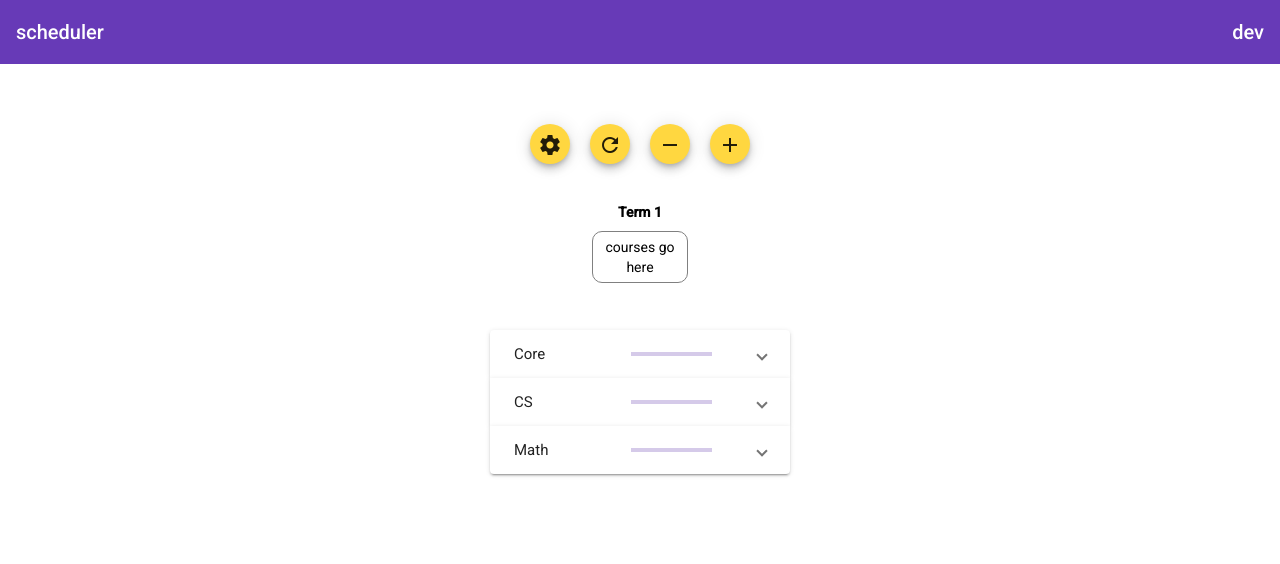
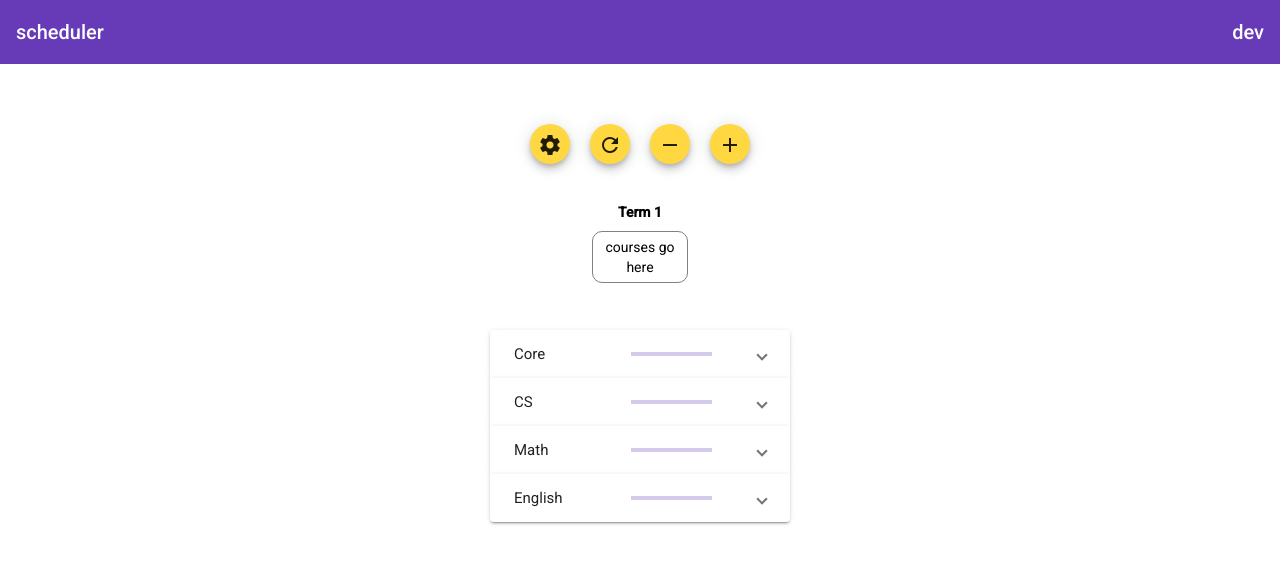
Before and after one commit to chapeI/soe, an Angular app: page / in a window 1280 px wide. Shown: the top 564 px of the page. Built offline with nearby package versions, Linux system fonts and the light colour scheme.

Commit message:
+english

```diff
--- a/src/app/scheduler/scheduler.component.html
+++ b/src/app/scheduler/scheduler.component.html
@@ -90,6 +90,24 @@
       </div>
     </mat-expansion-panel>
 
+    <mat-expansion-panel>
+      <mat-expansion-panel-header>
+        <mat-panel-title>
+          English
+        </mat-panel-title>
+        <mat-panel-description>
+          <mat-progress-bar [value]="100-english.length*(100/3)"></mat-progress-bar>
+        </mat-panel-description>
+      </mat-expansion-panel-header>
+      <div
+        cdkDropList
+        [cdkDropListData]="english"
+        class="dragdrop-list"
+        (cdkDropListDropped)="drop($event)">
+        <div class="dragdrop-box" [ngStyle]="{border: '1px solid ' + item.color}" *ngFor="let item of english" cdkDrag>{{ item.name }}</div>
+      </div>
+    </mat-expansion-panel>
+
   </mat-accordion>
 </div>
 
--- a/src/app/scheduler/scheduler.component.ts
+++ b/src/app/scheduler/scheduler.component.ts
@@ -18,6 +18,7 @@ export class SchedulerComponent implements OnInit {
   core: Course[] = []
   electives: Course[] = []
   maths: Course[] = []
+  english: Course[] = []
 
   terms = [
     {'courses': [{'name': 'courses go here', 'color': 'grey'}]},
@@ -54,7 +55,7 @@ export class SchedulerComponent implements OnInit {
 
   loadLocallySavedData() {
     this.loadTermsAddedByUser()
-    this.loadAdjustedRequirements()
+    this.loadAlteredRequirements()
   }
 
   loadTermsAddedByUser(){
@@ -83,6 +84,7 @@ export class SchedulerComponent implements OnInit {
     this.locallySave('core', this.core)
     this.locallySave('electives', this.electives)
     this.locallySave('maths', this.maths)
+    this.locallySave('english', this.english)
   }
 
   locallySave(name: string, list: Course[]) {
@@ -132,6 +134,12 @@ export class SchedulerComponent implements OnInit {
       {'name': 'differentials',  'color': 'purple'},
       {'name': 'numerical analysis',  'color': 'purple'},
     ]
+
+    this.english = [
+      {'name': 'learn to argue',  'color': 'orange' },
+      {'name': 'write technically',  'color': 'orange' },
+      {'name': 'ethics',  'color': 'orange' }
+    ]
   }
 
   resetCalendar() {
@@ -145,10 +153,11 @@ export class SchedulerComponent implements OnInit {
 
   // SAVED DATA
 
-  loadAdjustedRequirements() {
+  loadAlteredRequirements() {
     this.loadCores()
     this.loadElectives()
     this.loadMaths()
+    this.loadEnglish()
   }
 
   loadCores(){
@@ -166,5 +175,9 @@ export class SchedulerComponent implements OnInit {
     this.maths = parsed
   }
 
+  loadEnglish() {
+    this.english = JSON.parse(this.localService.get('english'))
+  }
+
   // SAVED DATA
 }
```
